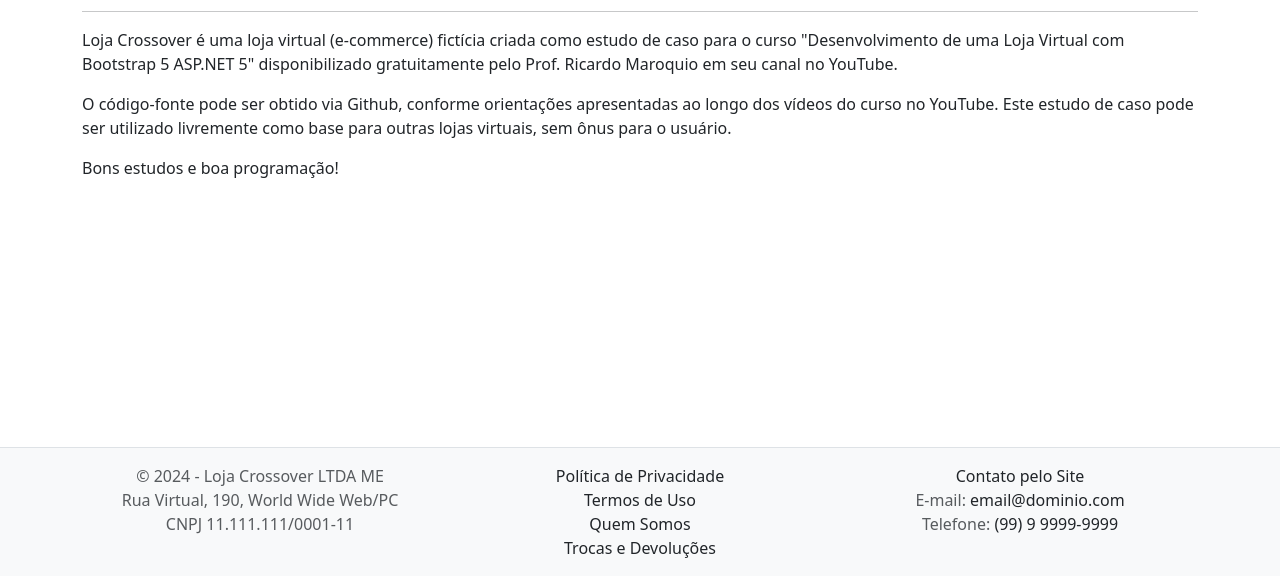
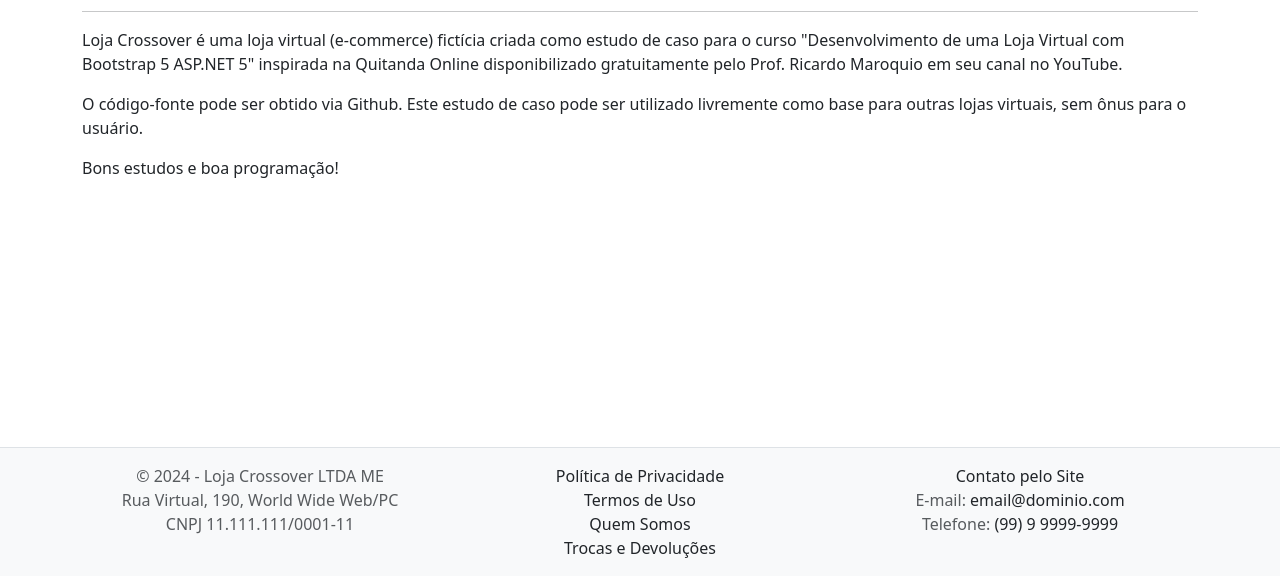
Before and after one commit to Captain-not-so-obvious/loja-crossover, a website: page quemsomos.html in a window 1280 px wide. Shown: the part 224-800 px from the top of the page. Drawn offline with nearby package versions, Linux system fonts and the light colour scheme.

Commit message:
Update quemsomos.html

```diff
--- a/quemsomos.html
+++ b/quemsomos.html
@@ -57,10 +57,10 @@
         <hr>
         <p>
           Loja Crossover é uma loja virtual (e-commerce) fictícia criada como estudo de caso para o curso "Desenvolvimento de uma Loja Virtual
-          com Bootstrap 5 ASP.NET 5" disponibilizado gratuitamente pelo Prof. Ricardo Maroquio em seu canal no YouTube.
+          com Bootstrap 5 ASP.NET 5" inspirada na Quitanda Online disponibilizado gratuitamente pelo Prof. Ricardo Maroquio em seu canal no YouTube.
         </p>
         <p>
-          O código-fonte pode ser obtido via Github, conforme orientações apresentadas ao longo dos vídeos do curso no YouTube. Este estudo de
+          O código-fonte pode ser obtido via Github. Este estudo de
           caso pode ser utilizado livremente como base para outras lojas virtuais, sem ônus para o usuário.
         </p>
         <p>
```
